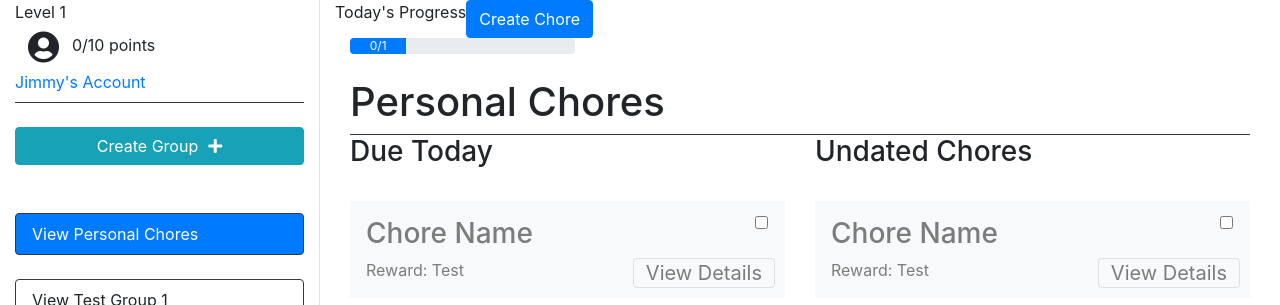
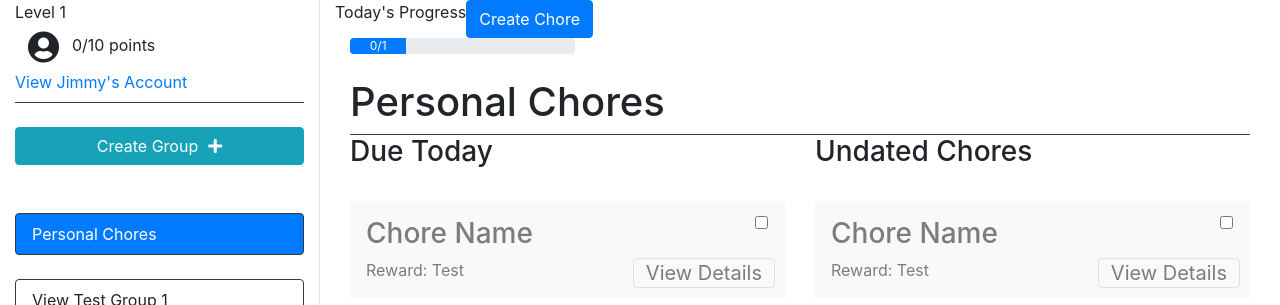
Before and after one commit to BrennanBeeler/CS5340_ChoreChasers, a React (Create React App) app: page /choreManager in a window 1280 px wide. Shown: the top 305 px of the page. Built offline with nearby package versions, Linux system fonts and the light colour scheme.

Commit message:
dynamic verbs

```diff
--- a/src/components/chore-manager/chore-manager.js
+++ b/src/components/chore-manager/chore-manager.js
@@ -35,7 +35,7 @@ const ChoreManager = ({
                     0/10 points
                     <br/>
                     <Link to="/profile">
-                        {profile.username}'s Account
+                        View {profile.username}'s Account
                     </Link>
                 </div>
 
@@ -54,7 +54,7 @@ const ChoreManager = ({
 
                     <li className={`nav-link nav-item mb-4 border border-dark ${activeGroup === "Personal Chores" ? 'active':''}`}
                         onClick={() => setActiveGroup("Personal Chores")}>
-                        View Personal Chores
+                        {activeGroup === "Personal Chores" ? "Personal Chores" : "View Personal Chores"}
                     </li>
 
                     {
@@ -62,7 +62,7 @@ const ChoreManager = ({
                             <li className={`nav-link nav-item mb-4 border border-dark ${activeGroup === group ? 'active':''}`}
                                 key={group}
                                 onClick={() => setActiveGroup(group)}>
-                                {"View " + group}
+                                {activeGroup === group ? group : "View " + group}
                             </li>
                         )
                     }
--- a/src/components/create-chore/create-chore-modal.js
+++ b/src/components/create-chore/create-chore-modal.js
@@ -65,7 +65,7 @@ const CreateChoreModal = (props) => {
                     </Form.Group>
 
                     <Form.Group>
-                        <Form.Label>Chose your group *</Form.Label>
+                        <Form.Label>Choose your group *</Form.Label>
                         <Form.Control as="select" value={choreGroup}
                                       onChange={event => setChoreGroup(event.target.value)}>
                             <option value={choreGroup}>{choreGroup}</option>
```
